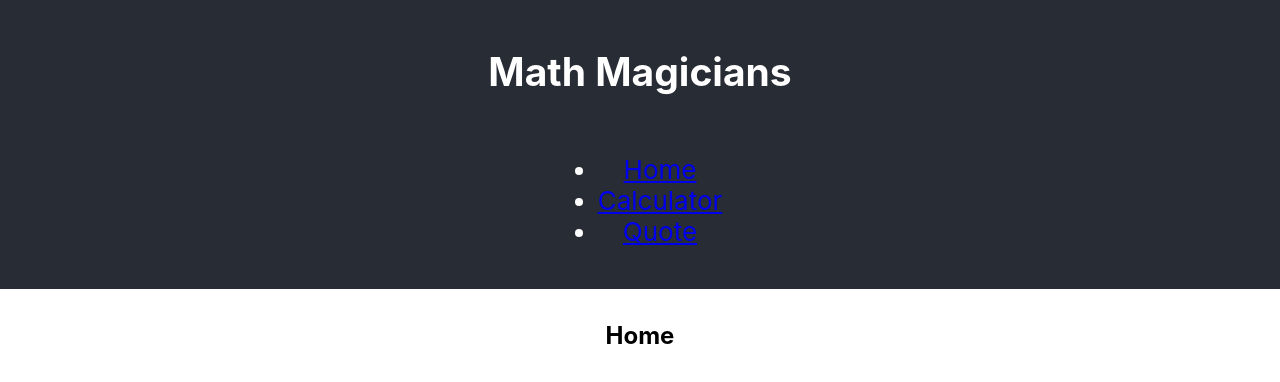
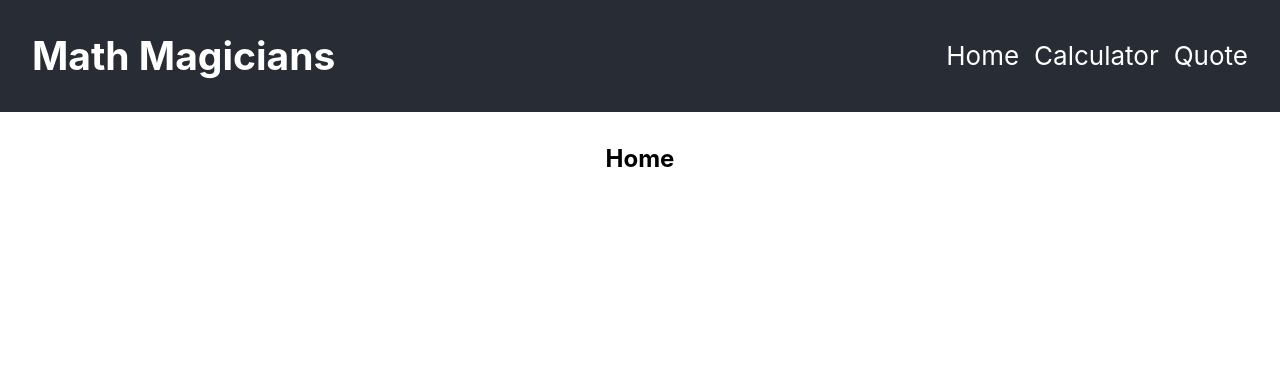
Before and after one commit to jsug9/math-magicians, a React (Create React App) app: page /#/ in a window 1280 px wide. Shown: the top 382 px of the page. Built offline with nearby package versions, Linux system fonts and the light colour scheme.

Commit message:
add style to navbar

```diff
--- a/src/App.js
+++ b/src/App.js
@@ -1,6 +1,6 @@
 import './App.scss';
 import {
-  HashRouter as Router,
+  BrowserRouter as Router,
   Switch,
   Route,
 } from 'react-router-dom';
@@ -12,7 +12,7 @@
 import Quote from './pages/Quote';
 
 const App = () => (
-  <Router>
+  <Router basename={process.env.PUBLIC_URL}>
     <div className="App">
       <Navbar />
       <Switch>
--- a/src/App.scss
+++ b/src/App.scss
@@ -1,17 +1,5 @@
 .App {
   text-align: center;
-}
-
-.App-header {
-  background-color: #282c34;
-  padding: 1rem;
-  display: flex;
-  flex-direction: column;
-  align-items: center;
-  justify-content: center;
-  font-size: calc(10px + 2vmin);
-  color: white;
-  margin-bottom: 2rem;
 }
 
 /* Calculator */
--- a/src/components/Navbar.js
+++ b/src/components/Navbar.js
@@ -1,5 +1,6 @@
 import React from 'react';
 import { NavLink } from 'react-router-dom';
+import styles from './Navbar.module.scss';
 
 const Navbar = () => {
   const links = [
@@ -21,14 +22,15 @@
   ];
 
   return (
-    <nav className="App-header">
+    <nav className={styles.navbar}>
       <h1>Math Magicians</h1>
-      <ul className="links">
+      <ul className={styles.links}>
         {links.map((link) => (
           <li key={link.id}>
             <NavLink
               to={link.path}
-              activeClassName="active-link"
+              activeClassName={styles.avtiveLink}
+              className={styles.link}
               exact
             >
               {link.text}
--- /dev/null
+++ b/src/components/Navbar.module.scss
@@ -0,0 +1,29 @@
+.navbar {
+  background-color: #282c34;
+  padding: 0 2rem;
+  display: flex;
+  align-items: center;
+  justify-content: space-between;
+  font-size: calc(10px + 2vmin);
+  color: white;
+  margin-bottom: 2rem;
+}
+
+.links {
+  list-style-type: none;
+  margin: 0;
+  padding: 0;
+  display: flex;
+  align-items: baseline;
+  justify-items: baseline;
+  gap: 15px;
+}
+
+.link {
+  text-decoration: none;
+  color: white;
+}
+
+.activeLink {
+  color: orange;
+}
```
